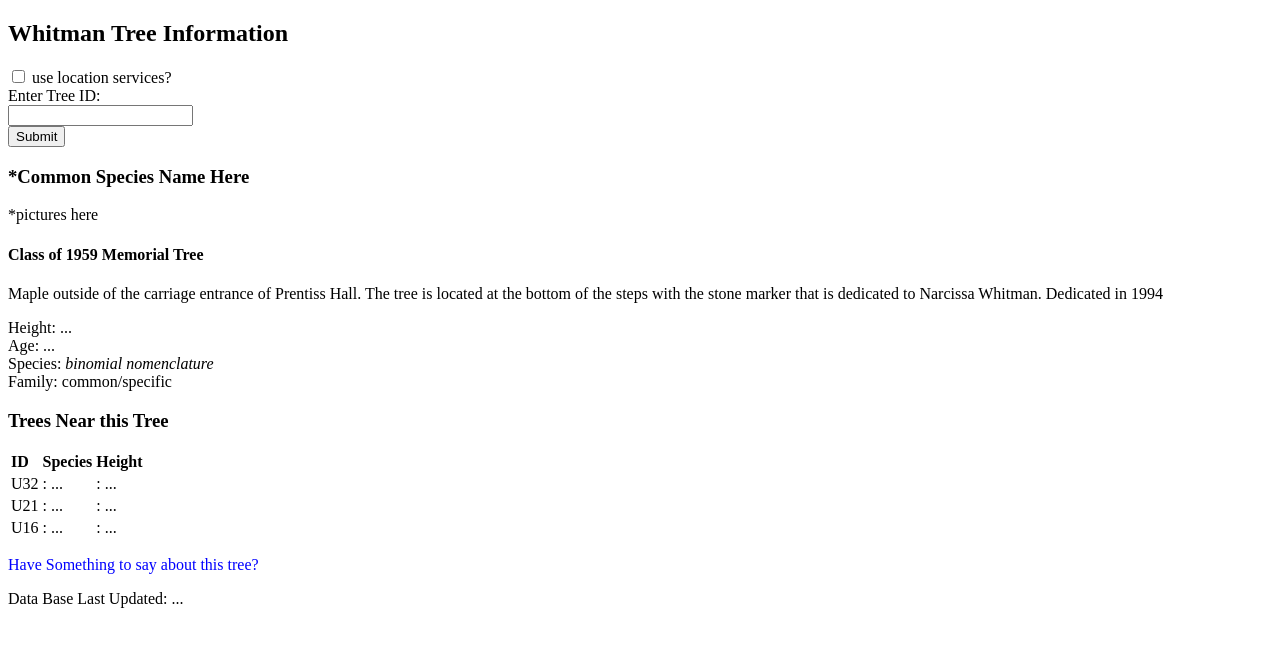
After one commit to SpencerKoevering/CSCapstone2021TreeID, a Django app: template mysite/templates/info.html in a window 1280 px wide. The commit adds this page. Shown: the top 647 px of the page. Run offline with Django 3.2, Linux system fonts and the light colour scheme; the template is opened without the code that fills it, so the values that code supplies are empty.

Commit message:
created barebones search page that returns an http response with the table entry for that tree id

```diff
--- /dev/null
+++ b/mysite/templates/info.html
@@ -0,0 +1,48 @@
+<!DOCTYPE html>
+<html>
+
+<body>
+    <h2>Whitman Tree Information</h2>
+    <form>
+      <input type="checkbox" id="location" name="location" value="location">
+      <label for="location"> use location services? </label><br>
+      <label for="treeID"> Enter Tree ID:</label><br>
+      <input type=text id="treeID" name="treeID"><br>
+      <input type="submit" value="Submit"><br>
+    </form>
+    <h3>*Common Species Name Here </h3>
+    <p> *pictures here</p>
+    <h4> Class of 1959 Memorial Tree </h4>
+    <p> Maple outside of the carriage entrance of Prentiss Hall. The tree is located at the bottom of the steps with the stone marker that is dedicated to Narcissa Whitman. Dedicated in 1994</p>
+    <p>Height: ... <br>Age: ... <br> Species: <i> binomial nomenclature </i> <br> Family: common/specific</p>
+    <h3>Trees Near this Tree </h3>
+    <table class="Trees Near this Tree">
+    <tbody>
+    <tr>
+    <td><strong>ID</strong></td>
+    <td><strong>Species</strong></td>
+    <td><strong>Height</strong></td>
+    </tr>
+    <tr>
+    <td>U32</td>
+    <td>: ... </td>
+    <td>: ... </td>
+    </tr>
+    <tr>
+    <td>U21</td>
+    <td>: ... </td>
+    <td>: ... </td>
+    </tr>
+    <tr>
+    <td>U16</td>
+    <td>: ... </td>
+    <td>: ... </td>
+    </tr>
+    </tbody>
+    </table>
+    <p style="color:#0000ff;"> Have Something to say about this tree?</p>
+    <p>Data Base Last Updated: ...</p>
+
+
+</body>
+</html>
--- a/mysite/treeID/forms.py
+++ b/mysite/treeID/forms.py
@@ -2,8 +2,3 @@ from django import forms
 
 class QueryForm(forms.Form):
     query = forms.CharField(label='query', max_length=100)
-
-# from django import forms
-
-# class QueryForm(forms.Form):
-#     query = forms.CharField(label='Query', max_length=100)
```
Also changed, not shown: mysite/templates/query.html (+13 -3 lines), mysite/treeID/views.py (+5 -9 lines).
